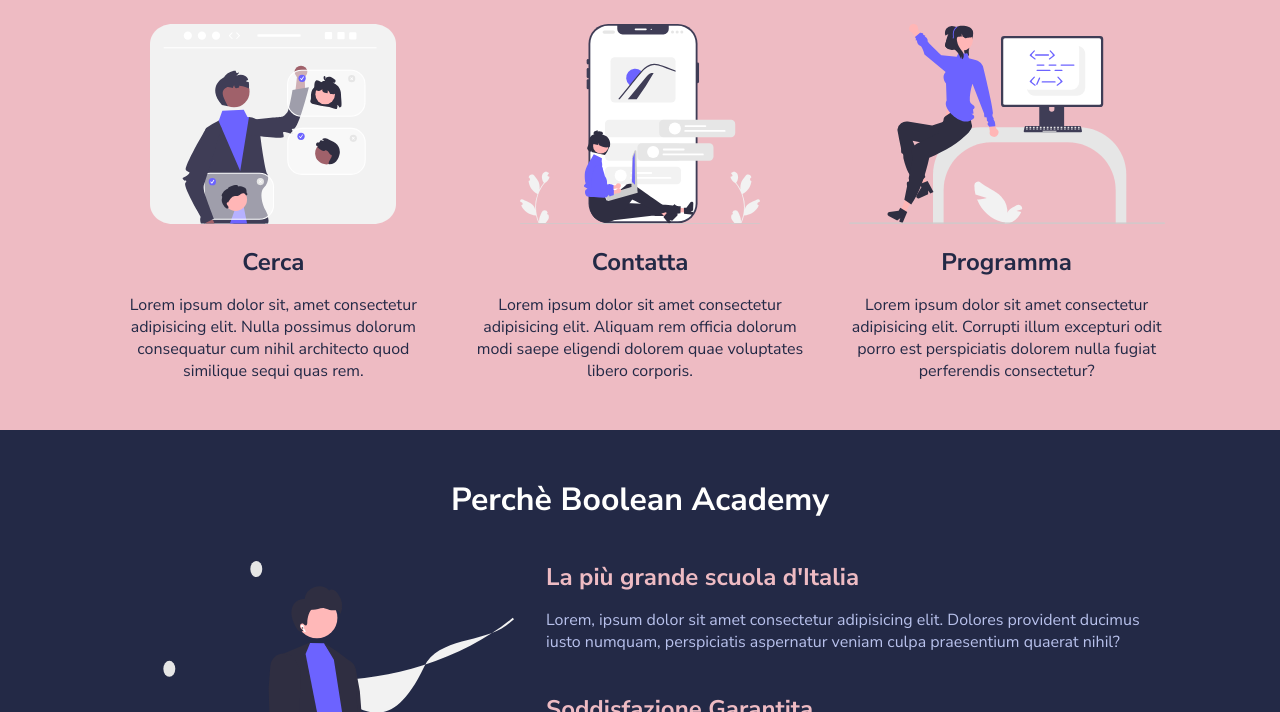
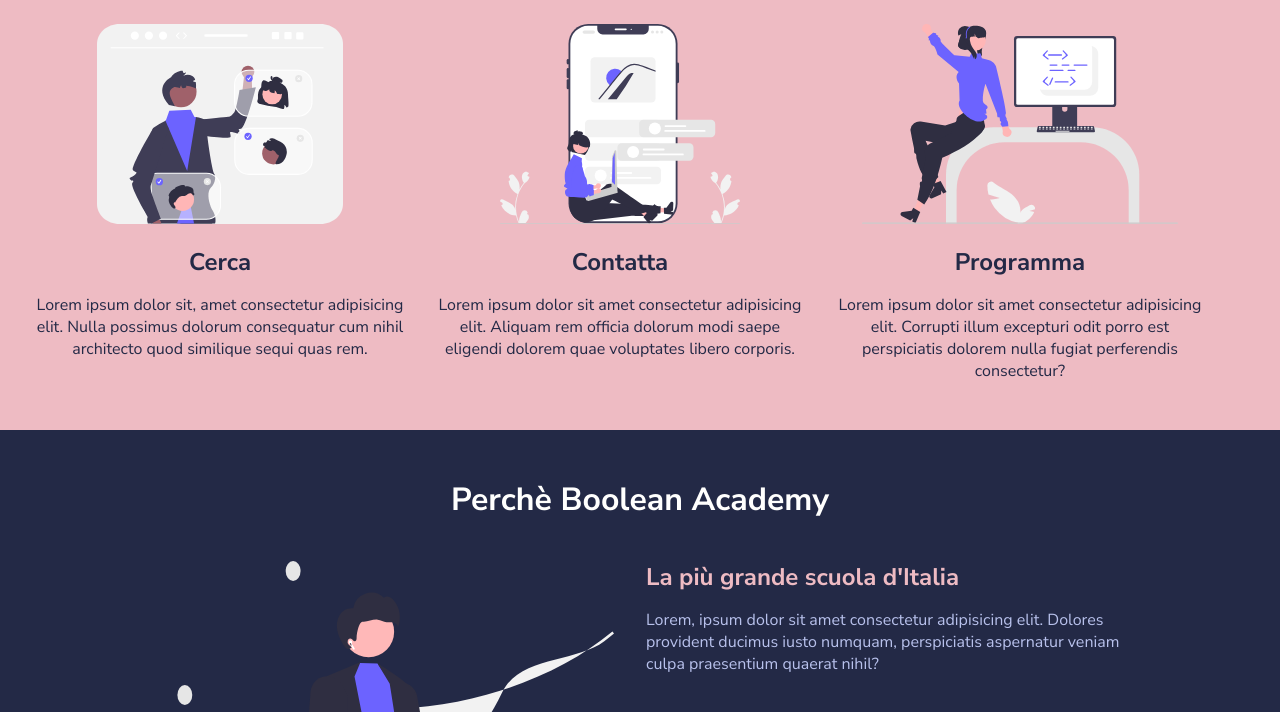
Before and after one commit to Francesco-Leoni-Pro/html-css-resp-wannabe, a plain HTML site: page index.html in a window 1280 px wide. Shown: the part 702-1414 px from the top of the page. Drawn offline with Linux system fonts and the light colour scheme.

```diff
--- a/css/responsive.css
+++ b/css/responsive.css
@@ -12,13 +12,22 @@
         align-items: flex-start;
         gap: 20px;
     }
+}
 
 .col {
     flex: 0 0 calc(50% - 10px);
   max-width: calc(50% - 10px);
 }
 
+.steps .container {
+    width: 100%;
+    flex-wrap: wrap;
 }
+.steps .col {
+    flex: 0 0 calc(33.333% - 13.33px);
+    max-width: calc(33.333% - 13.33px);
+}
+
 /* MOBILE */
 @media screen and (max-width: 480px) {
     /* body {
```
